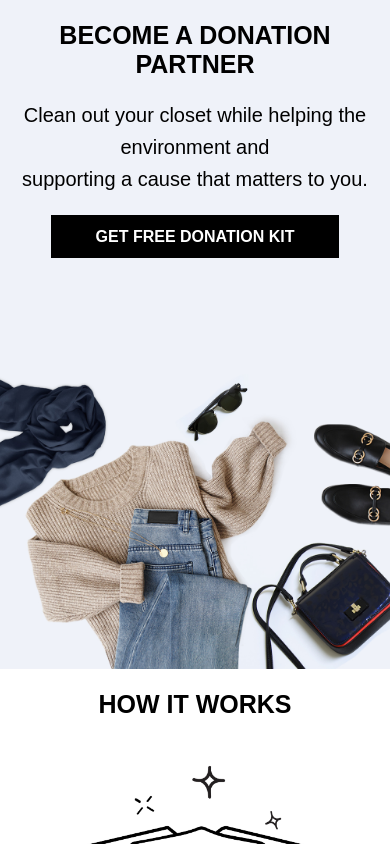
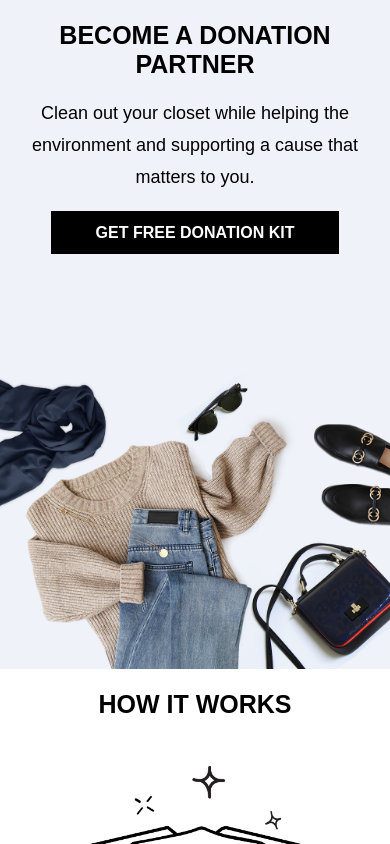
Before and after one commit to Dhanidayo/brie-donation, a React (Create React App) app: page /clothing in a window 390 px wide. Shown: the top 844 px of the page. Built offline with nearby package versions, Linux system fonts and the light colour scheme; a web font is replaced by a local one.

Commit message:
modified display

```diff
--- a/src/Pages/Clothing/index.jsx
+++ b/src/Pages/Clothing/index.jsx
@@ -19,6 +19,9 @@ const Clothing = () => {
                             </h1>
                             <p className="body-text bodytext--primary">
                                 Clean out your closet while helping the environment and <br /> supporting a cause that matters to you.
+                            </p>
+                            <p className="body-text bodytext--nobreak">
+                                Clean out your closet while helping the environment and supporting a cause that matters to you.
                             </p>
                             <p className="body-text bodytext--secondary">
                                 Clean out your closet while helping the <br />environment and supporting a cause <br />that matters to you.
--- a/src/Pages/Clothing/style.css
+++ b/src/Pages/Clothing/style.css
@@ -115,6 +115,10 @@
     display: none;
 }
 
+.bodytext--nobreak {
+    display: none;
+}
+
 @media screen and (max-width: 1920px) {
     .bodytext--primary {
         display: block;
@@ -180,9 +184,42 @@
     }
 }
 
+@media screen and (max-width: 836px) {
+    .bodytext--primary {
+        display: block;
+    }
+
+    /* .bodytext--nobreak {
+        display: block;
+    } */
+
+    .bodytext--secondary {
+        display: none;
+    }
+}
+
+@media screen and (max-width: 665px) {
+    .bodytext--primary {
+        display: none;
+    }
+
+    .bodytext--nobreak {
+        display: block;
+    }
+
+    .bodytext--secondary {
+        display: none;
+    }
+}
+
 @media screen and (max-width: 416px) {
     .bodytext--primary {
+        display: none;
+    }
+
+    .bodytext--nobreak {
         display: block;
+        font-size: 1.125rem;
     }
 
     .bodytext--secondary {
```
